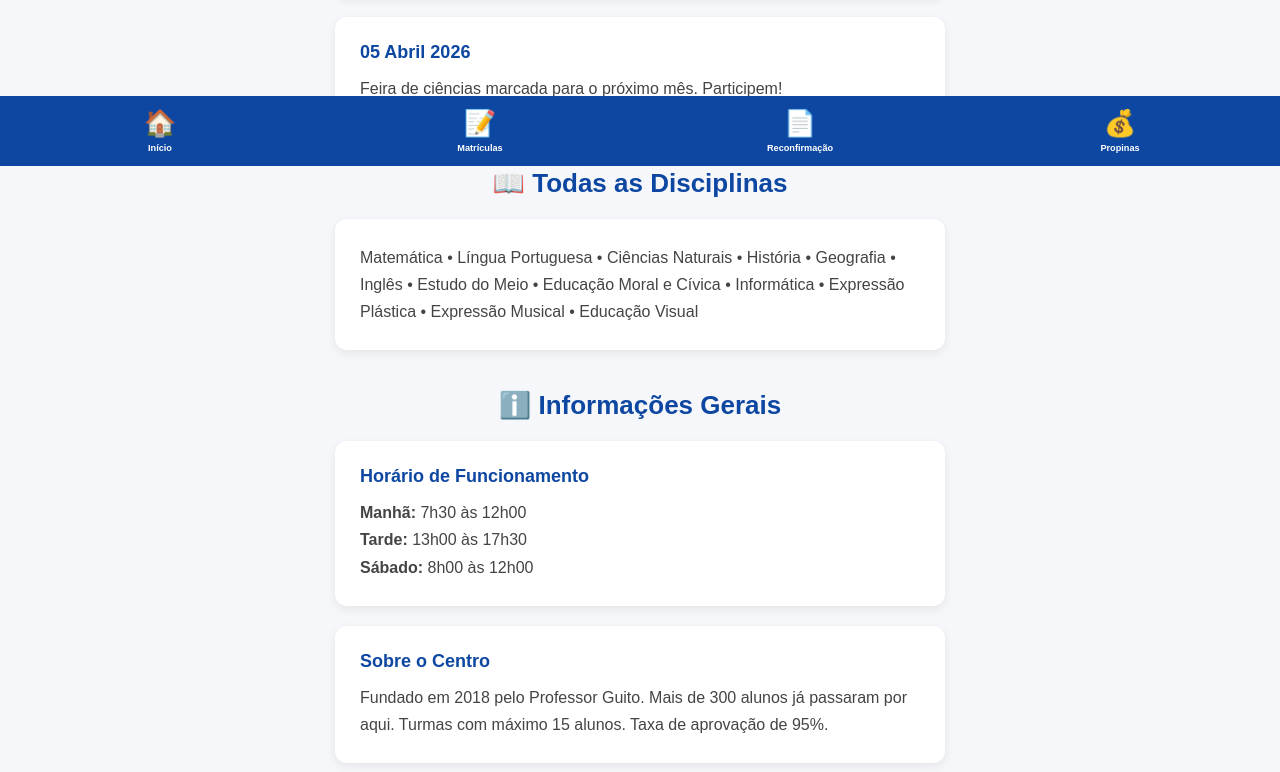
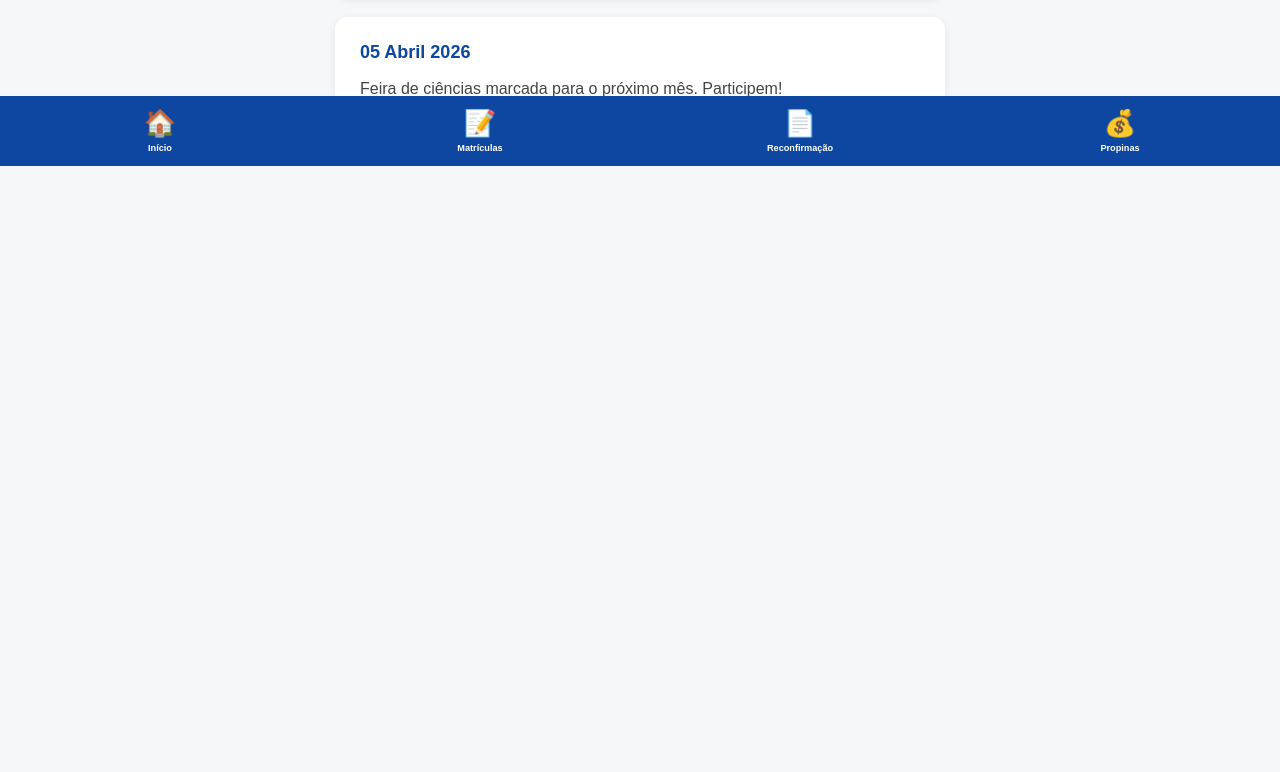
Before and after one commit to explicacaoguito/ESCOLA--GUITO, a plain HTML site: page index.html in a window 1280 px wide. Shown: the part 634-1406 px from the top of the page. After the commit the page ends 887 px from the top, so only its background shows below. Drawn offline with Linux system fonts and the light colour scheme.

Commit message:
Refactor index.html to focus on news section
Removed sections unrelated to news and simplified the menu.

```diff
--- a/index.html
+++ b/index.html
@@ -46,8 +46,6 @@ body{font-family:Arial,sans-serif;background:#f5f7fa;padding-bottom:80px}
 <div id="menu" class="menu-lateral">
 <div class="fechar" onclick="fecharMenu()">✕ Fechar</div>
 <a href="#noticias" onclick="fecharMenu()">📰 Notícias</a>
-<a href="#disciplinas" onclick="fecharMenu()">📖 Disciplinas</a>
-<a href="#info" onclick="fecharMenu()">ℹ️ Informações</a>
 <a href="alfabetizacao.html">✏️ Alfabetização</a>
 <a href="ingles.html">🌎 Inglês</a>
 <a href="https://wa.me/244942328972" target="_blank">💬 WhatsApp</a>
@@ -55,7 +53,7 @@ body{font-family:Arial,sans-serif;background:#f5f7fa;padding-bottom:80px}
 
 <div class="container">
 
-<!-- TIREI ENSINO PRIMÁRIO E CLASSES, PUS NOTÍCIAS -->
+<!-- SÓ NOTÍCIAS, TIREI O RESTO -->
 <h2 class="titulo-secao" id="noticias">📰 Notícias</h2>
 
 <div class="info-box">
@@ -73,28 +71,9 @@ body{font-family:Arial,sans-serif;background:#f5f7fa;padding-bottom:80px}
 <p>Feira de ciências marcada para o próximo mês. Participem!</p>
 </div>
 
-<h2 class="titulo-secao" id="disciplinas">📖 Todas as Disciplinas</h2>
-<div class="info-box">
-<p>Matemática • Língua Portuguesa • Ciências Naturais • História • Geografia • Inglês • Estudo do Meio • Educação Moral e Cívica • Informática • Expressão Plástica • Expressão Musical • Educação Visual</p>
 </div>
 
-<h2 class="titulo-secao" id="info">ℹ️ Informações Gerais</h2>
-
-<div class="info-box">
-<h3>Horário de Funcionamento</h3>
-<p><b>Manhã:</b> 7h30 às 12h00<br>
-<b>Tarde:</b> 13h00 às 17h30<br>
-<b>Sábado:</b> 8h00 às 12h00</p>
-</div>
-
-<div class="info-box">
-<h3>Sobre o Centro</h3>
-<p>Fundado em 2018 pelo Professor Guito. Mais de 300 alunos já passaram por aqui. Turmas com máximo 15 alunos. Taxa de aprovação de 95%.</p>
-</div>
-
-</div>
-
-<!-- BOTÕES DE BAIXO MODIFICADOS -->
+<!-- BOTÕES DE BAIXO -->
 <div class="bottom-nav">
 <div onclick="window.location='index.html'"><span>🏠</span><small>Início</small></div>
 <div onclick="abrirModal('modalMatriculas')"><span>📝</span><small>Matrículas</small></div>
@@ -102,7 +81,7 @@ body{font-family:Arial,sans-serif;background:#f5f7fa;padding-bottom:80px}
 <div onclick="abrirModal('modalPropinas')"><span>💰</span><small>Propinas</small></div>
 </div>
 
-<!-- MODAIS COM TEXTOS NOVOS -->
+<!-- MODAIS -->
 <div id="modalMatriculas" class="modal"><div class="modal-content"><span class="fechar-modal" onclick="fecharModal('modalMatriculas')">×</span><h2>📝 Matrículas</h2><p><b>Matrículas a partir de 500 kwanzas</b></p><p>Visita-nos para mais detalhes e condições especiais.</p></div></div>
 
 <div id="modalReconfirmação" class="modal"><div class="modal-content"><span class="fechar-modal" onclick="fecharModal('modalReconfirmação')">×</span><h2>📄 Reconfirmação</h2><p><b>A partir do mês de Agosto começam as Reconfirmações e as matrículas.</b></p><p>Traz a caderneta do aluno para confirmar a vaga.</p></div></div>
```
